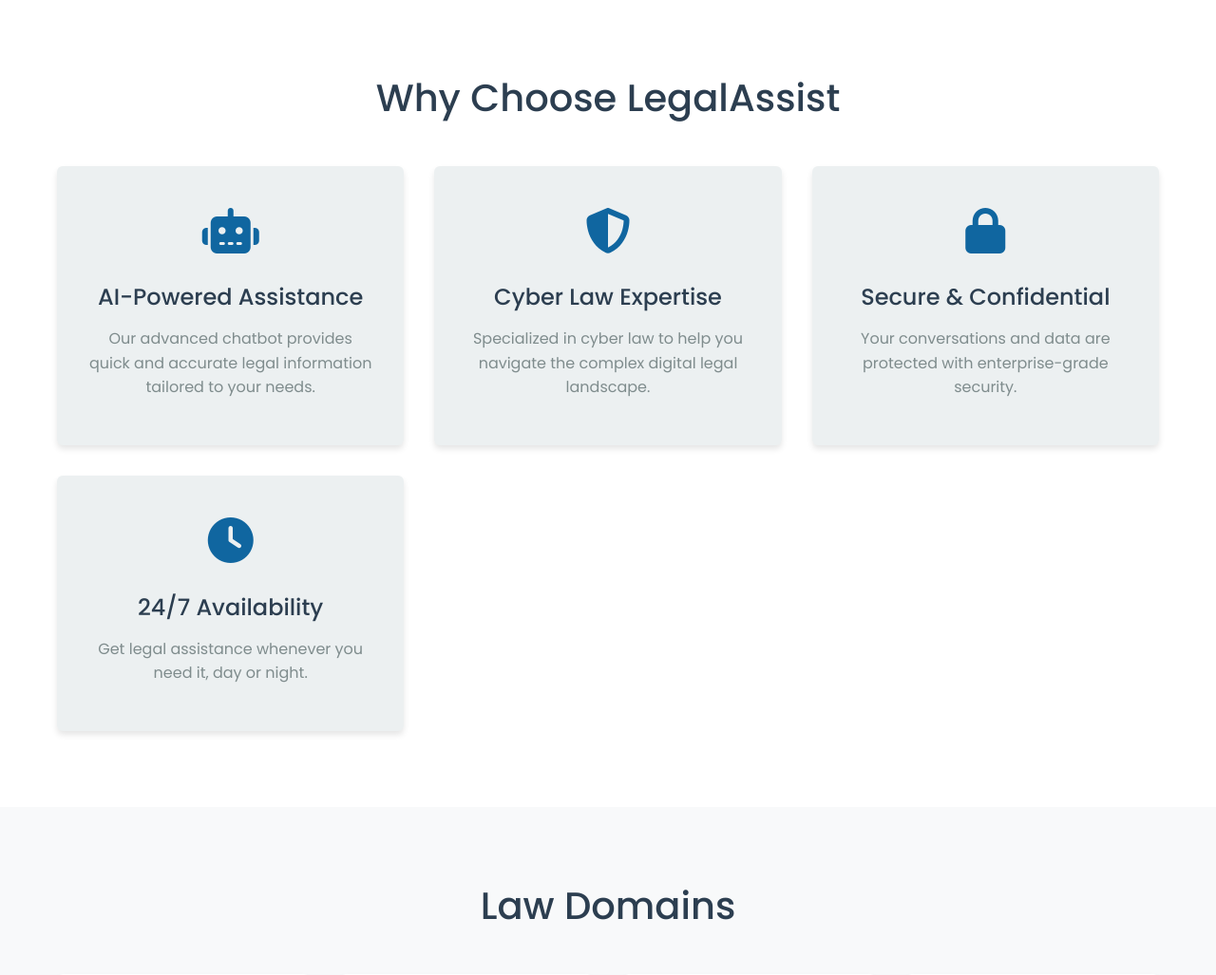
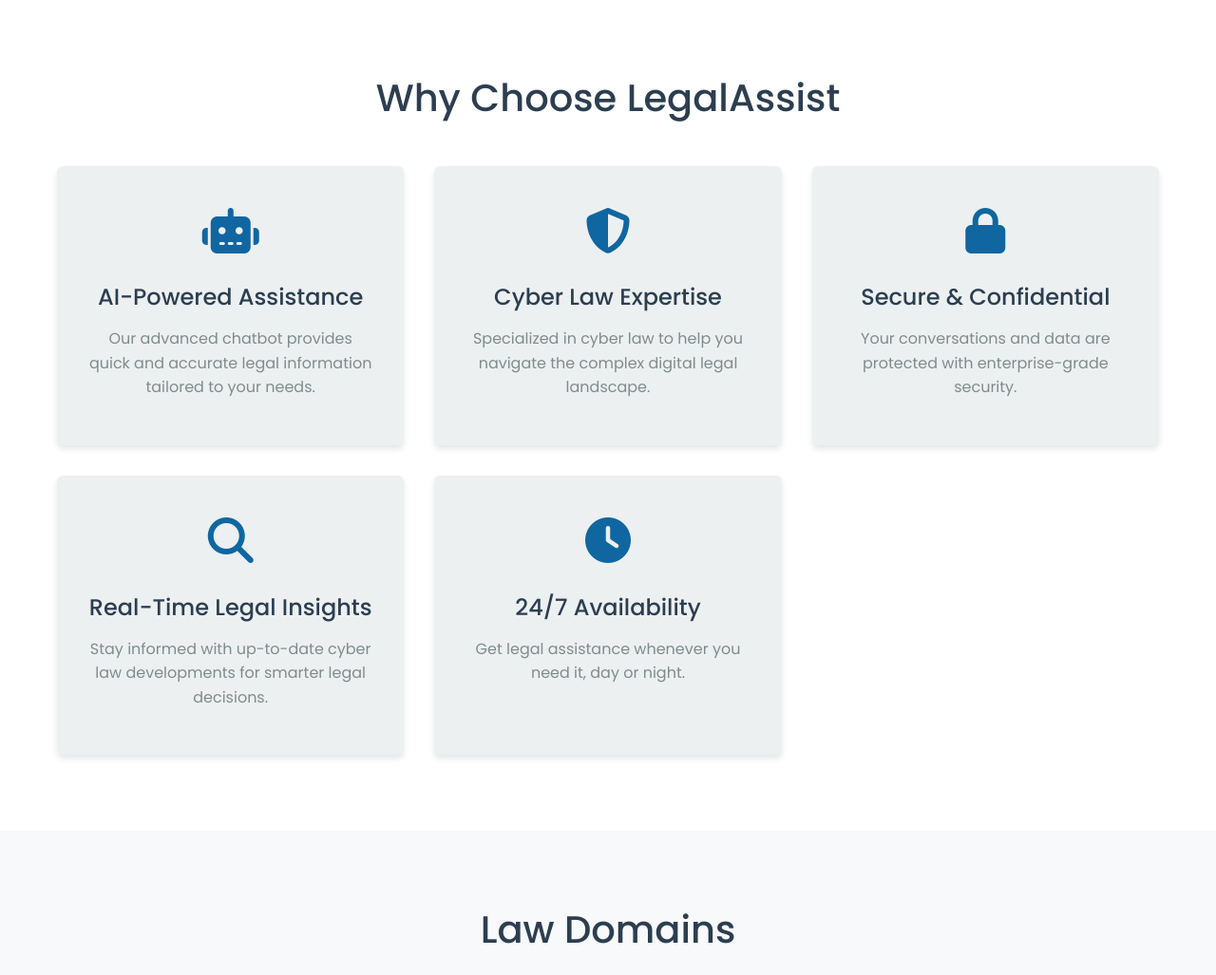
Before and after one commit to ukr-TA/LegalAssist, a Python web app: template templates/index.html in a window 1280 px wide. Shown: the part 1059-2086 px from the top of the page at 95% size. Run offline with Jinja, Linux system fonts and the light colour scheme; the template is opened without the code that fills it, so the values that code supplies are empty.

Commit message:
updated in some section

```diff
--- a/templates/index.html
+++ b/templates/index.html
@@ -85,6 +85,14 @@
                     </div>
                     <h3 class="feature-title">Secure & Confidential</h3>
                     <p class="feature-description">Your conversations and data are protected with enterprise-grade security.</p>
+                </div>
+
+                <div class="feature-card animate-on-scroll">
+                    <div class="feature-icon">
+                        <i class="fa-solid fa-magnifying-glass"></i>
+                    </div>
+                    <h3 class="feature-title">Real-Time Legal Insights</h3>
+                    <p class="feature-description">Stay informed with up-to-date cyber law developments for smarter legal decisions.</p>
                 </div>
                 <div class="feature-card animate-on-scroll">
                     <div class="feature-icon">
```
